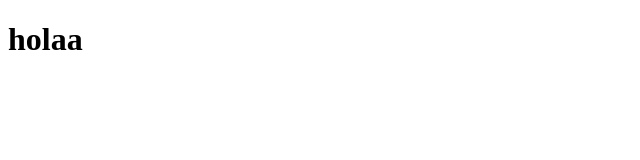
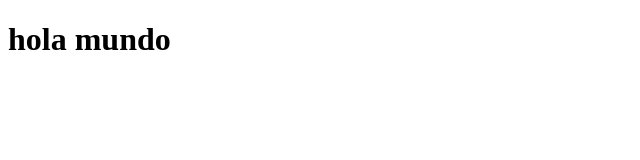
Before and after one commit to WALTERAJORUROPLATA/practica-2, a plain HTML site: page index2.html in a window 1280 px wide. Shown: the whole page, without its empty margins (0-640 px from the left). Drawn offline with Linux system fonts and the light colour scheme.

Commit message:
mi primera modificacion

```diff
--- a/index2.html
+++ b/index2.html
@@ -3,11 +3,11 @@
 <head>
     <meta charset="UTF-8">
     <meta name="viewport" content="width=device-width, initial-scale=1.0">
-    <title>Document</title>
+    <title>wally</title>
 </head>
 <body>
-    <h1>holaa
-
+    <h1>hola
+          mundo
     </h1>
 
 </body>
```
